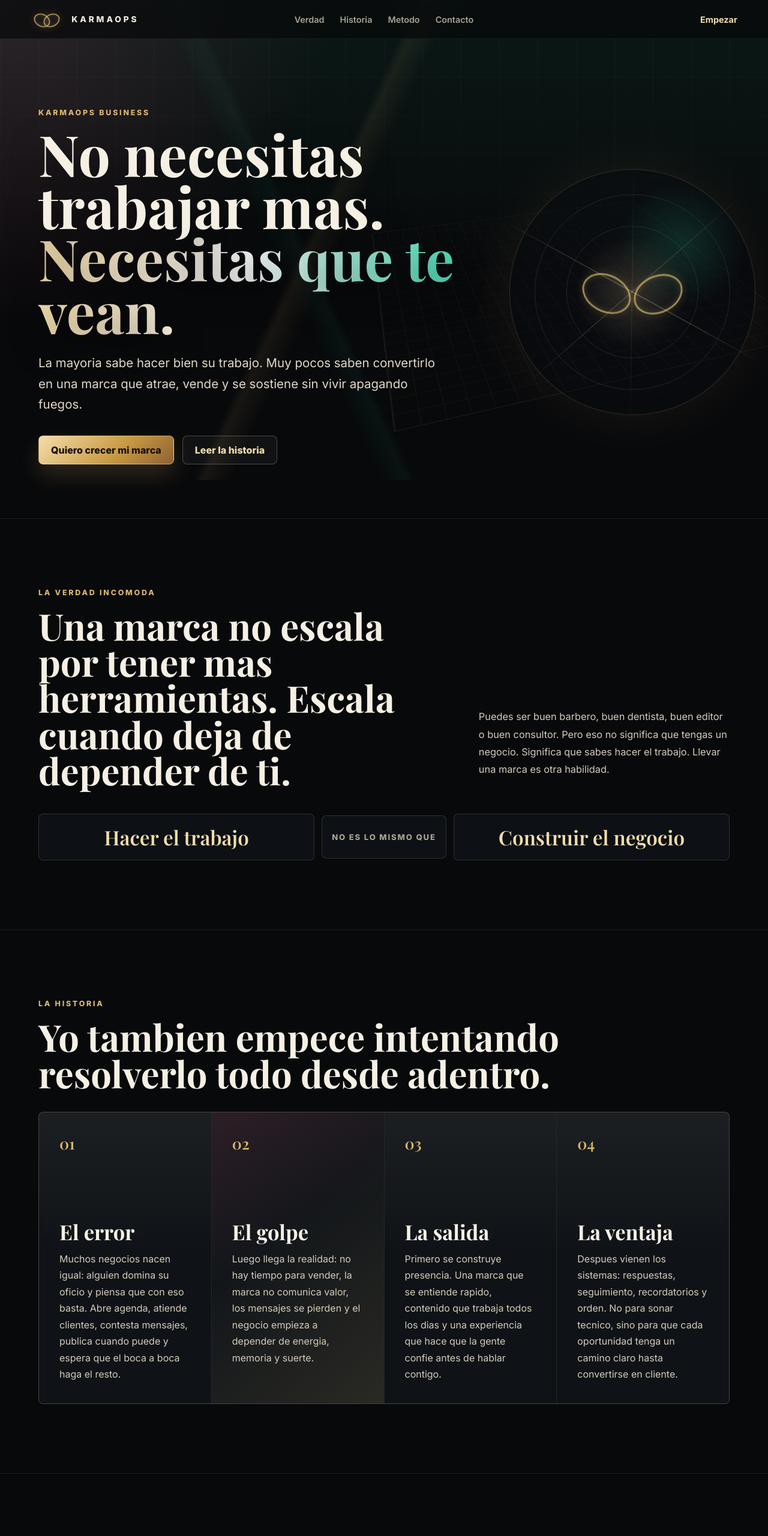
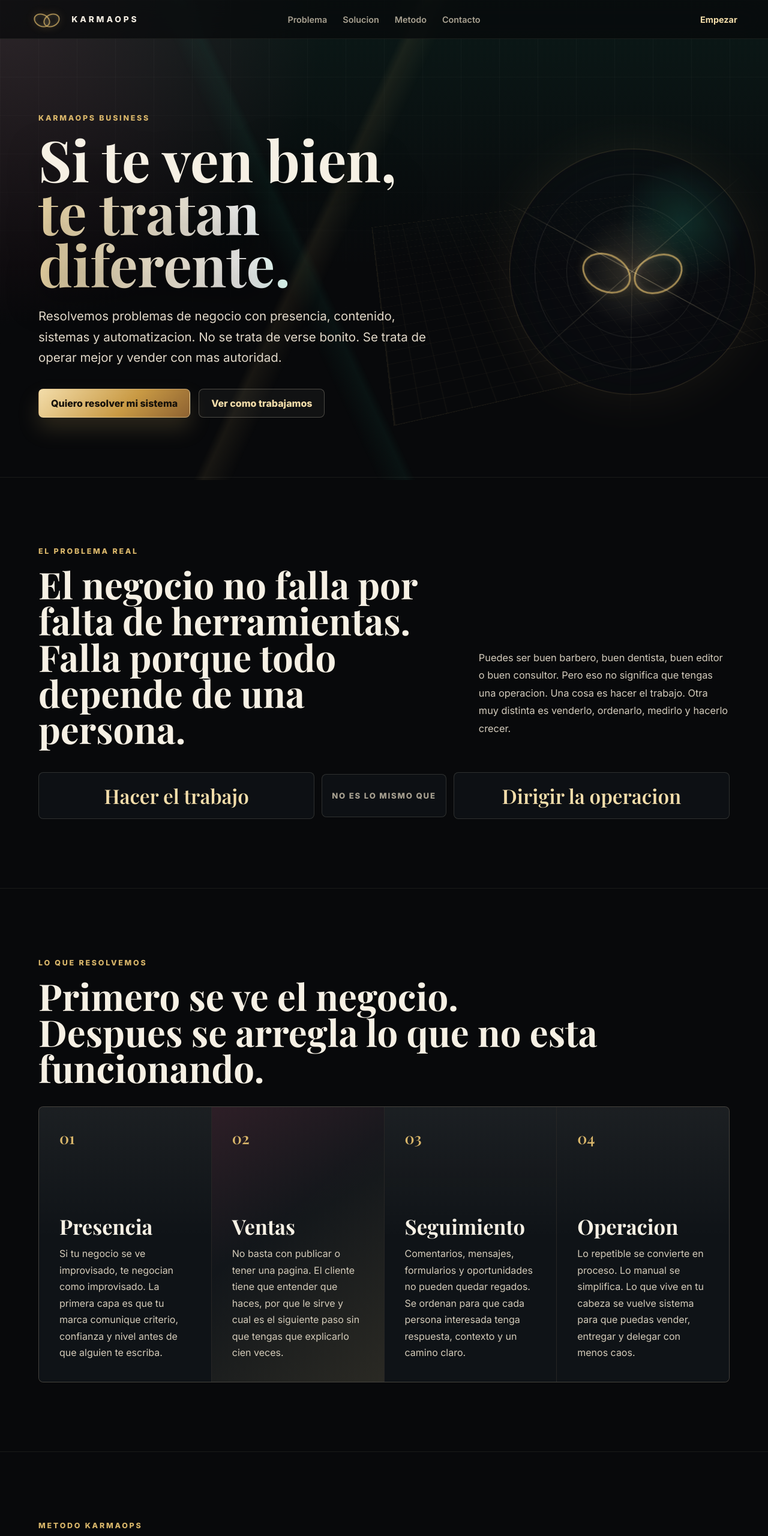
Before and after one commit to Ramonrojo10/karmaops-business-web, a plain HTML site: page web/index.html in a window 1280 px wide. Shown: the top 2560 px of the page at 60% size. Drawn offline with nearby package versions, Linux system fonts and the light colour scheme.

Commit message:
Balance business solutions messaging

```diff
--- a/web/index.html
+++ b/web/index.html
@@ -27,8 +27,8 @@
           <span class="brand-name">KARMAOPS</span>
         </a>
         <nav class="site-nav" aria-label="Navegacion principal">
-          <a href="#sistema">Verdad</a>
-          <a href="#servicios">Historia</a>
+          <a href="#sistema">Problema</a>
+          <a href="#servicios">Solucion</a>
           <a href="#proceso">Metodo</a>
           <a href="#contacto">Contacto</a>
         </nav>
@@ -41,16 +41,16 @@
           <div class="hero-content">
             <p class="eyebrow" data-reveal>KarmaOps Business</p>
             <h1 id="hero-title" data-reveal>
-              No necesitas trabajar mas.
-              <span>Necesitas que te vean.</span>
+              Si te ven bien,
+              <span>te tratan diferente.</span>
             </h1>
             <p class="hero-copy" data-reveal>
-              La mayoria sabe hacer bien su trabajo. Muy pocos saben convertirlo en una marca que atrae,
-              vende y se sostiene sin vivir apagando fuegos.
+              Resolvemos problemas de negocio con presencia, contenido, sistemas y automatizacion.
+              No se trata de verse bonito. Se trata de operar mejor y vender con mas autoridad.
             </p>
             <div class="hero-actions" data-reveal>
-              <a class="primary-button" href="#contacto">Quiero crecer mi marca</a>
-              <a class="secondary-button" href="#servicios">Leer la historia</a>
+              <a class="primary-button" href="#contacto">Quiero resolver mi sistema</a>
+              <a class="secondary-button" href="#servicios">Ver como trabajamos</a>
             </div>
           </div>
 
@@ -63,57 +63,58 @@
         </section>
 
         <section class="intro-band" id="sistema">
-          <div class="section-kicker" data-reveal>La verdad incomoda</div>
+          <div class="section-kicker" data-reveal>El problema real</div>
           <div class="split-section impact-split">
-            <h2 data-reveal>Una marca no escala por tener mas herramientas. Escala cuando deja de depender de ti.</h2>
+            <h2 data-reveal>El negocio no falla por falta de herramientas. Falla porque todo depende de una persona.</h2>
             <p data-reveal>
               Puedes ser buen barbero, buen dentista, buen editor o buen consultor. Pero eso no significa que
-              tengas un negocio. Significa que sabes hacer el trabajo. Llevar una marca es otra habilidad.
+              tengas una operacion. Una cosa es hacer el trabajo. Otra muy distinta es venderlo, ordenarlo,
+              medirlo y hacerlo crecer.
             </p>
           </div>
           <div class="truth-strip" data-reveal>
             <span>Hacer el trabajo</span>
             <span>No es lo mismo que</span>
-            <span>Construir el negocio</span>
+            <span>Dirigir la operacion</span>
           </div>
         </section>
 
         <section class="capabilities-section" id="servicios" aria-labelledby="services-title">
           <div class="section-heading story-heading" data-reveal>
-            <p class="eyebrow">La historia</p>
-            <h2 id="services-title">Yo tambien empece intentando resolverlo todo desde adentro.</h2>
+            <p class="eyebrow">Lo que resolvemos</p>
+            <h2 id="services-title">Primero se ve el negocio. Despues se arregla lo que no esta funcionando.</h2>
           </div>
           <div class="story-frame">
             <article class="story-panel" data-reveal>
               <span>01</span>
-              <h3>El error</h3>
+              <h3>Presencia</h3>
               <p>
-                Muchos negocios nacen igual: alguien domina su oficio y piensa que con eso basta. Abre agenda,
-                atiende clientes, contesta mensajes, publica cuando puede y espera que el boca a boca haga el resto.
+                Si tu negocio se ve improvisado, te negocian como improvisado. La primera capa es que tu marca
+                comunique criterio, confianza y nivel antes de que alguien te escriba.
               </p>
             </article>
             <article class="story-panel emphasized" data-reveal>
               <span>02</span>
-              <h3>El golpe</h3>
+              <h3>Ventas</h3>
               <p>
-                Luego llega la realidad: no hay tiempo para vender, la marca no comunica valor, los mensajes se pierden
-                y el negocio empieza a depender de energia, memoria y suerte.
+                No basta con publicar o tener una pagina. El cliente tiene que entender que haces, por que le sirve
+                y cual es el siguiente paso sin que tengas que explicarlo cien veces.
               </p>
             </article>
             <article class="story-panel" data-reveal>
               <span>03</span>
-              <h3>La salida</h3>
+              <h3>Seguimiento</h3>
               <p>
-                Primero se construye presencia. Una marca que se entiende rapido, contenido que trabaja todos los dias
-                y una experiencia que hace que la gente confie antes de hablar contigo.
+                Comentarios, mensajes, formularios y oportunidades no pueden quedar regados. Se ordenan para que
+                cada persona interesada tenga respuesta, contexto y un camino claro.
               </p>
             </article>
             <article class="story-panel" data-reveal>
               <span>04</span>
-              <h3>La ventaja</h3>
+              <h3>Operacion</h3>
               <p>
-                Despues vienen los sistemas: respuestas, seguimiento, recordatorios y orden. No para sonar tecnico,
-                sino para que cada oportunidad tenga un camino claro hasta convertirse en cliente.
+                Lo repetible se convierte en proceso. Lo manual se simplifica. Lo que vive en tu cabeza se vuelve
+                sistema para que puedas vender, entregar y delegar con menos caos.
               </p>
             </article>
           </div>
@@ -122,35 +123,35 @@
         <section class="process-section" id="proceso" aria-labelledby="process-title">
           <div class="section-heading compact" data-reveal>
             <p class="eyebrow">Metodo KarmaOps</p>
-            <h2 id="process-title">De trabajar en silencio a ser una marca que genera movimiento.</h2>
+            <h2 id="process-title">De negocio desordenado a sistema que se puede vender, medir y mejorar.</h2>
           </div>
           <div class="timeline">
             <div class="timeline-step" data-reveal>
               <span>01</span>
               <div>
-                <h3>Volverte visible</h3>
-                <p>Una marca clara: que haces, para quien, por que importa y por que deberian recordarte.</p>
+                <h3>Detectar el cuello de botella</h3>
+                <p>Revisamos donde se rompe el crecimiento: imagen, mensaje, ventas, seguimiento, entrega o delegacion.</p>
               </div>
             </div>
             <div class="timeline-step" data-reveal>
               <span>02</span>
               <div>
-                <h3>Contar la historia</h3>
-                <p>Contenido que educa, muestra autoridad y convierte tu experiencia en confianza publica.</p>
+                <h3>Diseñar la experiencia</h3>
+                <p>Ordenamos como te ve el cliente, que entiende, donde entra y que debe pasar despues.</p>
               </div>
             </div>
             <div class="timeline-step" data-reveal>
               <span>03</span>
               <div>
-                <h3>No perder oportunidades</h3>
-                <p>Cuando alguien comenta, escribe o pregunta, entra a un seguimiento ordenado. Nada se queda en el aire.</p>
+                <h3>Construir el sistema</h3>
+                <p>Web, contenido, formularios, respuestas, CRM o automatizaciones solo cuando resuelven un problema real.</p>
               </div>
             </div>
             <div class="timeline-step" data-reveal>
               <span>04</span>
               <div>
-                <h3>Delegar sin romper</h3>
-                <p>Lo que se repite se documenta, se automatiza o se entrega a alguien mas. El negocio deja de vivir en tu cabeza.</p>
+                <h3>Mejorar con datos</h3>
+                <p>Medimos señales reales: quien llega, que pregunta, que compra, que se atora y que debe cambiar.</p>
               </div>
             </div>
           </div>
@@ -161,8 +162,8 @@
             <p class="eyebrow">Presencia</p>
             <h2 id="showcase-title">Que se vea caro porque se siente pensado.</h2>
             <p>
-              No se trata de llenar una pagina de efectos. Se trata de que tu marca comunique criterio,
-              seguridad y direccion desde el primer segundo.
+              La imagen no es decoracion. Es una parte del sistema. Si el negocio se ve serio, el cliente
+              escucha distinto, pregunta distinto y compra con otra expectativa.
             </p>
           </div>
           <div class="showcase-visual" data-reveal aria-hidden="true">
@@ -179,10 +180,10 @@
         <section class="contact-section" id="contacto" aria-labelledby="contact-title">
           <div class="contact-copy" data-reveal>
             <p class="eyebrow">Contacto</p>
-            <h2 id="contact-title">Si tu negocio ya existe, hagamos que se note.</h2>
+            <h2 id="contact-title">Si algo en tu negocio se siente trabado, empecemos por ahi.</h2>
             <p>
-              Cuentame que haces y donde sientes que se atora tu crecimiento: visibilidad, ventas,
-              seguimiento o estructura.
+              Cuentame que haces, que quieres lograr y que parte te esta costando mas: verte profesional,
+              vender, responder, ordenar o delegar.
             </p>
           </div>
           <form class="lead-form" data-reveal>
```
